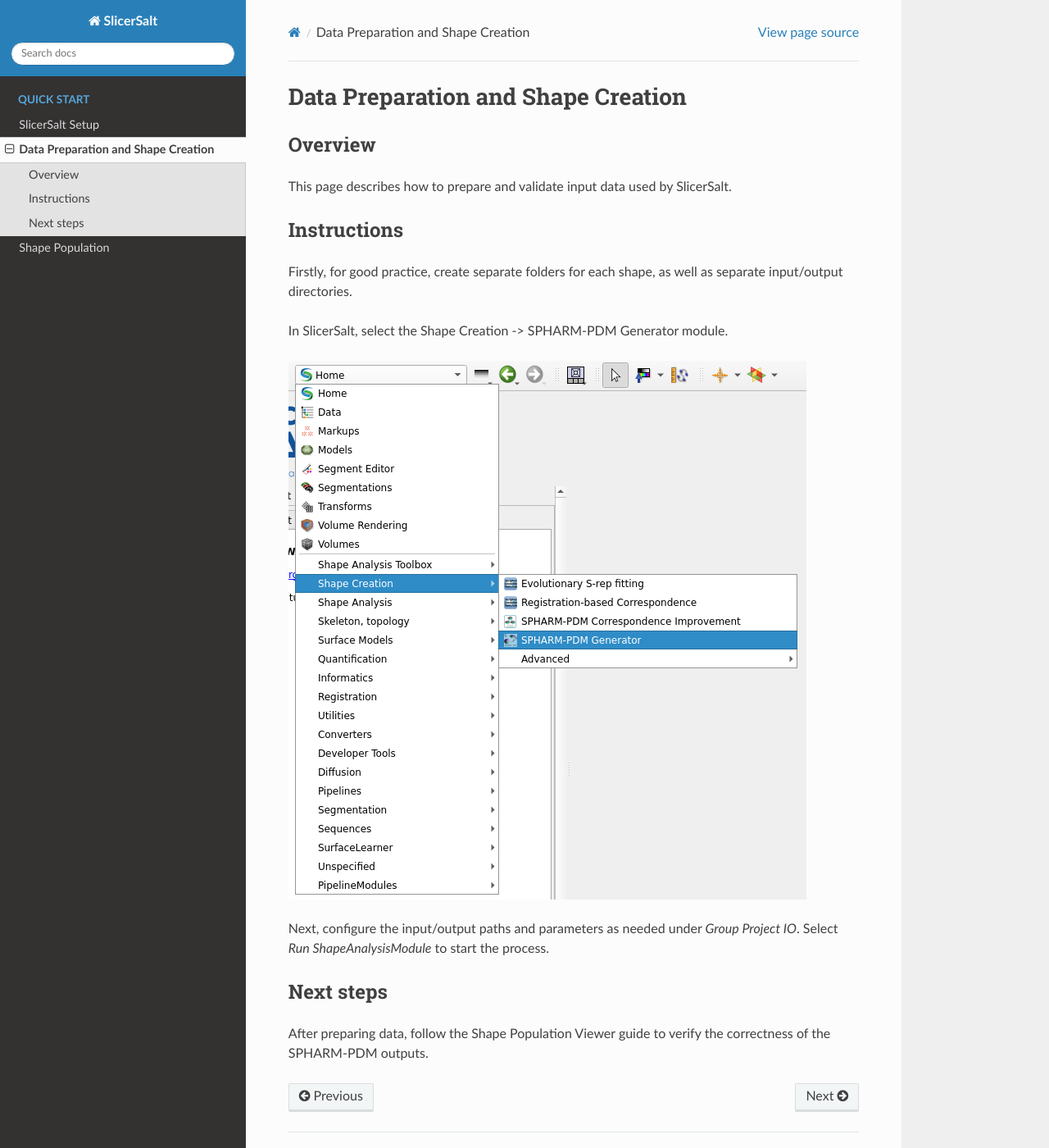
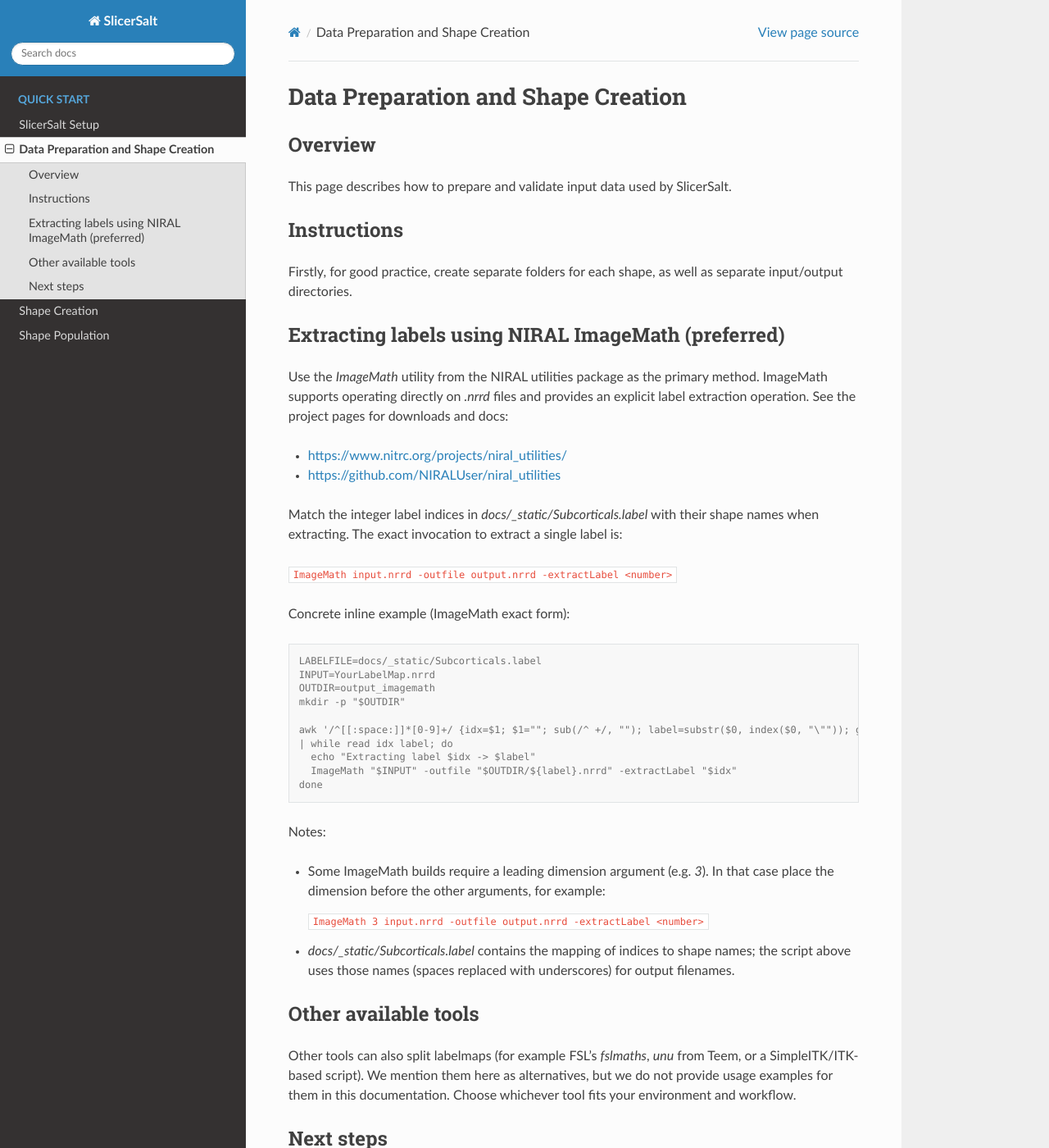
Before and after one commit to calebyhan/slicer-salt, a Sphinx documentation site: the page built from docs/source/data_preparation.rst, in a window 1280 px wide and 1400 px high. Shown: the whole window at 82% size. Built offline with Sphinx 7.4.7 and the Read the Docs theme 3.1.0, drawn with Linux system fonts in a browser that asks for light colours; some of the changed text lies outside the part shown.

Commit message:
imagemath info

```diff
--- a/docs/source/data_preparation.rst
+++ b/docs/source/data_preparation.rst
@@ -15,14 +15,47 @@
    mkdir AmygdalaLeft AmygdalaRight CaudateLeft CaudateRight GPLeft GPRight HippocampusLeft HippocampusRight PutamenLeft PutamenRight ThalamusLeft ThalamusRight
    for d in AmygdalaLeft AmygdalaRight CaudateLeft CaudateRight GPLeft GPRight HippocampusLeft HippocampusRight PutamenLeft PutamenRight ThalamusLeft ThalamusRight; do mkdir -p "$d"/{input/{model,volume,defunct},output}; done
 
-In SlicerSalt, select the Shape Creation -> SPHARM-PDM Generator module.
+Extracting labels using NIRAL ImageMath (preferred)
+--------------------------------------------------
 
-.. image:: ../_static/spdm.png
-   :alt: SPHARM-PDM Generator
+Use the `ImageMath` utility from the NIRAL utilities package as the primary method. ImageMath supports operating directly on `.nrrd` files and provides an explicit label extraction operation. See the project pages for downloads and docs:
 
-Next, configure the input/output paths and parameters as needed under `Group Project IO`. Select `Run ShapeAnalysisModule` to start the process.
+- https://www.nitrc.org/projects/niral_utilities/
+- https://github.com/NIRALUser/niral_utilities
+
+Match the integer label indices in `docs/_static/Subcorticals.label` with their shape names when extracting. The exact invocation to extract a single label is:
+
+``ImageMath input.nrrd -outfile output.nrrd -extractLabel <number>``
+
+Concrete inline example (ImageMath exact form):
+
+.. code-block:: console
+
+   LABELFILE=docs/_static/Subcorticals.label
+   INPUT=YourLabelMap.nrrd
+   OUTDIR=output_imagemath
+   mkdir -p "$OUTDIR"
+
+   awk '/^[[:space:]]*[0-9]+/ {idx=$1; $1=""; sub(/^ +/, ""); label=substr($0, index($0, "\"")); gsub(/\"/,"",label); gsub(/[[:space:]]/,"_",label); print idx, label}' "$LABELFILE" \
+   | while read idx label; do
+     echo "Extracting label $idx -> $label"
+     ImageMath "$INPUT" -outfile "$OUTDIR/${label}.nrrd" -extractLabel "$idx"
+   done
+
+Notes:
+
+- Some ImageMath builds require a leading dimension argument (e.g. `3`). In that case place the dimension before the other arguments, for example:
+
+  ``ImageMath 3 input.nrrd -outfile output.nrrd -extractLabel <number>``
+
+- `docs/_static/Subcorticals.label` contains the mapping of indices to shape names; the script above uses those names (spaces replaced with underscores) for output filenames.
+
+Other available tools
+---------------------
+
+Other tools can also split labelmaps (for example FSL's `fslmaths`, `unu` from Teem, or a SimpleITK/ITK-based script). We mention them here as alternatives, but we do not provide usage examples for them in this documentation. Choose whichever tool fits your environment and workflow.
 
 Next steps
 ----------
 
-After preparing data, follow the Shape Population Viewer guide to verify the correctness of the SPHARM-PDM outputs.
+After preparing data, follow the Shape Creation guide to create shapes using the SPHARM-PDM generator.
--- a/docs/source/index.rst
+++ b/docs/source/index.rst
@@ -16,4 +16,5 @@
 
    slicersalt_setup
    data_preparation
+   shape_creation
    shape_population
```
Also changed, not shown: docs/source/shape_creation.rst (added, +19 -0 lines), docs/source/shape_population.rst (+6 -3 lines), 1 other file.
